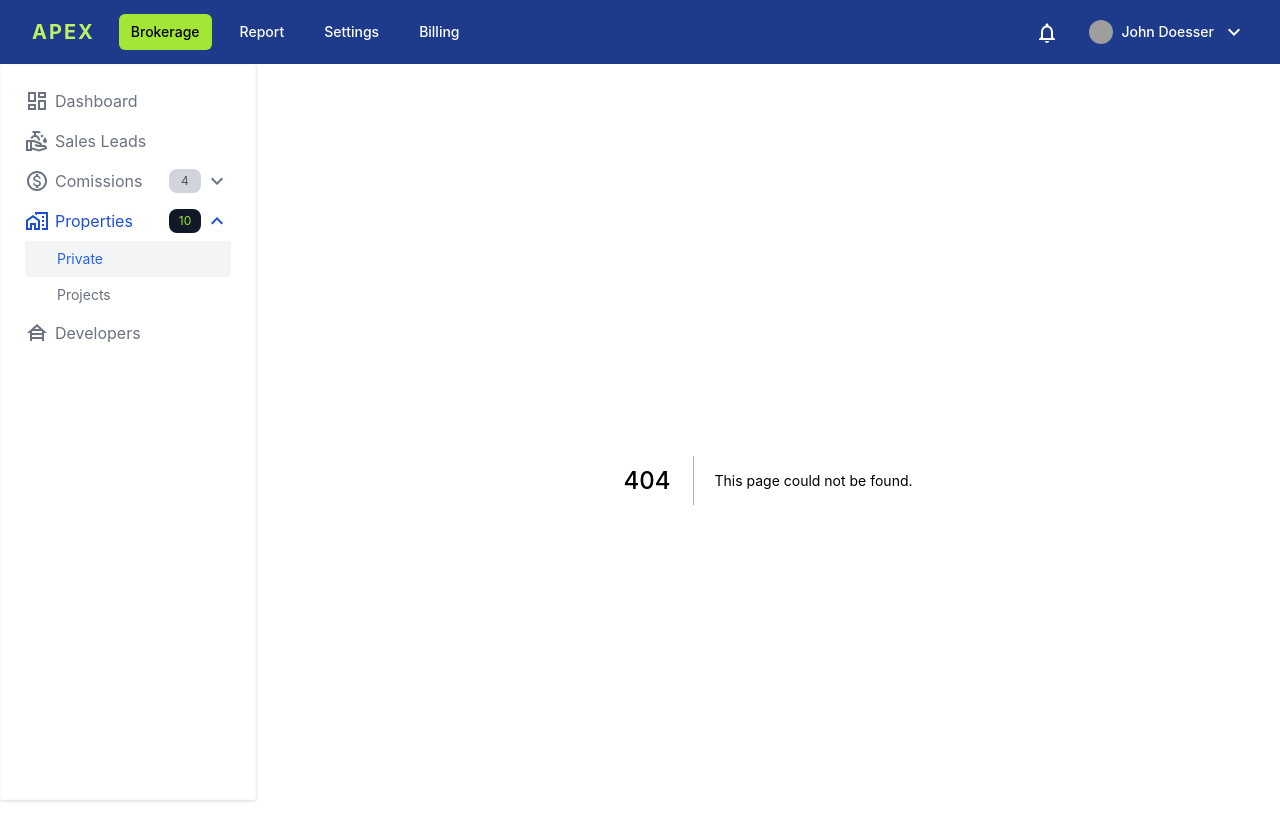
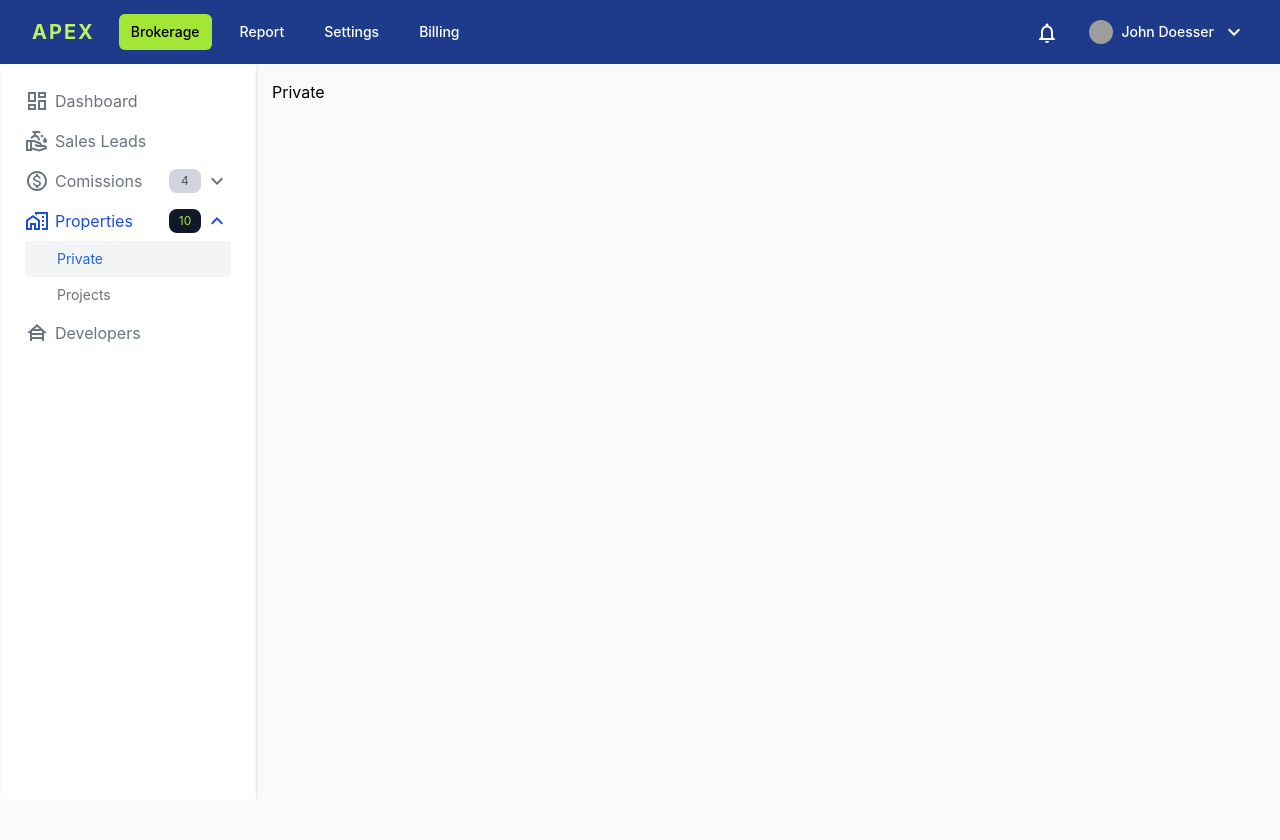
Before and after one commit to online-lorno/apex, a Next.js app in the folder projects/admin/: page /brokerage/private in a window 1280 px wide. Before the commit this address had no page. Shown: the top 840 px of the page. After the commit the page ends 800 px from the top, so only its background shows below. Built offline with nearby package versions, Linux system fonts and the light colour scheme; grey boxes are pictures that could not be loaded.

Commit message:
feat: init private page

```diff
--- /dev/null
+++ b/projects/admin/pages/brokerage/private.tsx
@@ -0,0 +1,7 @@
+import React from 'react'
+
+const Private = () => {
+  return <div>Private</div>
+}
+
+export default Private
```
Also changed, not shown: 1 other file (tests, documents, lock files or other folders).
